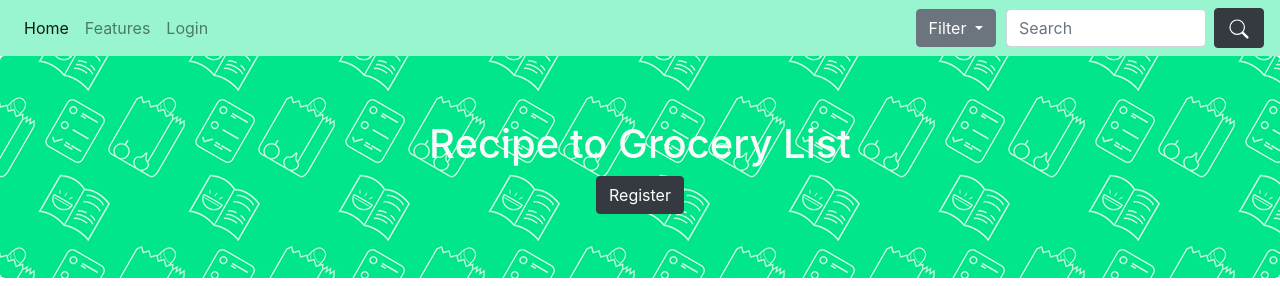
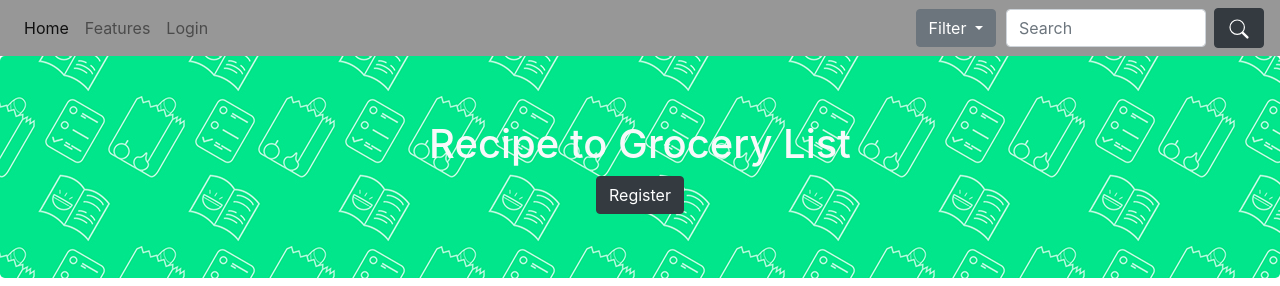
Before and after one commit to ChicoState/GroceryGenerator, a Django app: page / in a window 1280 px wide. Shown: the top 286 px of the page. Run offline with Django 3.2, Linux system fonts and the light colour scheme; some libraries are stand-ins or nearby versions.

Commit message:
trying to find a color that adds contrast to main green color

```diff
--- a/templates/nav.html
+++ b/templates/nav.html
@@ -1,4 +1,4 @@
-<nav class="navbar navbar-expand navbar-light" style="background-color: #99f5d0">
+<nav class="navbar navbar-expand navbar-light" style="background-color: #979797">
 
   <div class="collapse navbar-collapse" id="navbarNavAltMarkup">
     <div class="navbar-nav">
```
